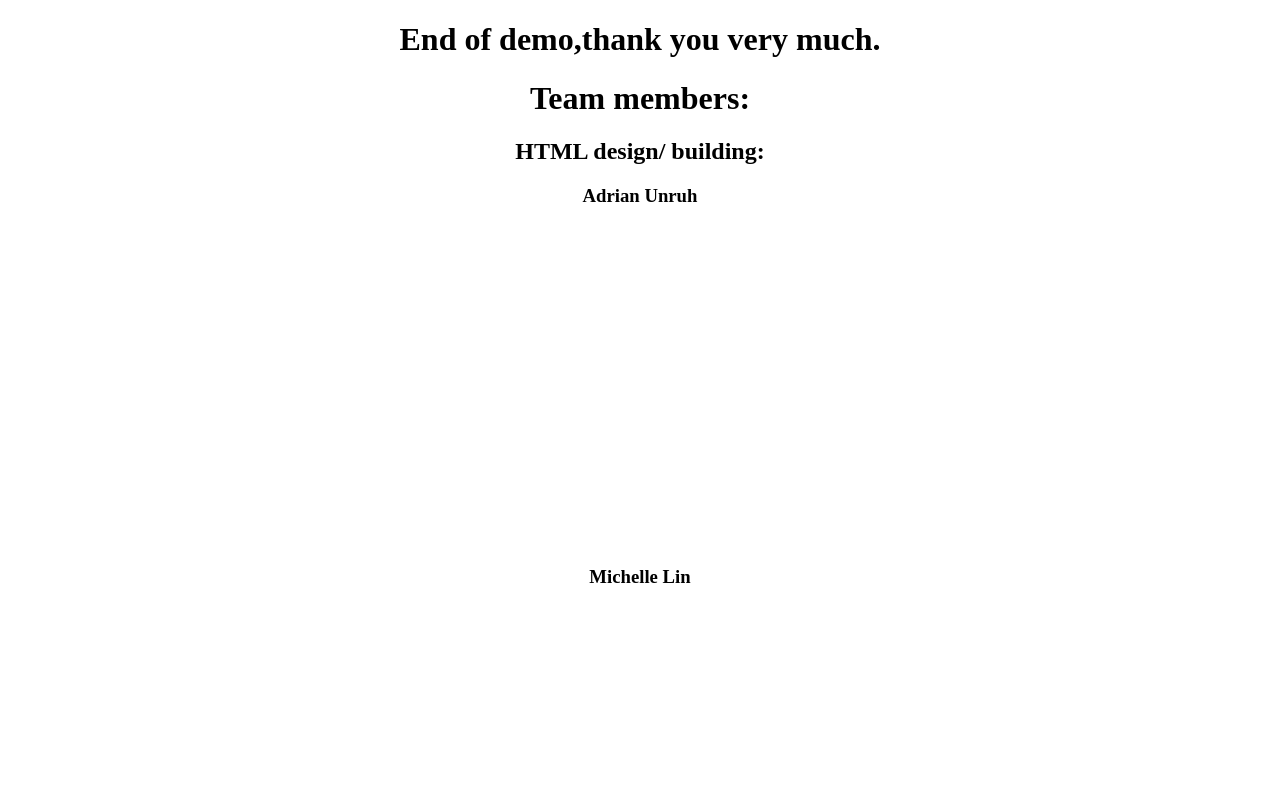
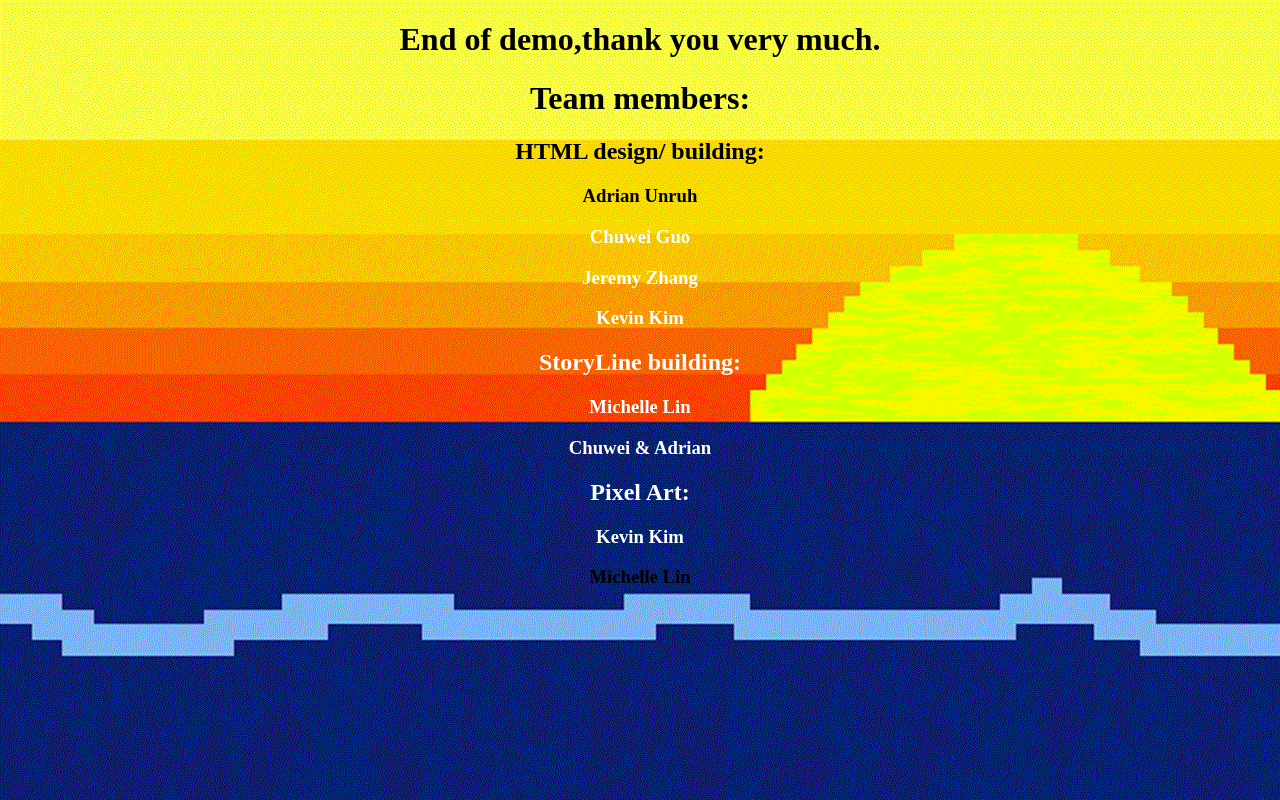
Before and after one commit to EndenDragon/APCS_Project, a Flask app: page /credit in a window 1280 px wide. Run offline with Flask 2, Linux system fonts and the light colour scheme; some libraries are stand-ins or nearby versions.

Commit message:
Background image css
yeah

```diff
--- a/templates/datboi.html
+++ b/templates/datboi.html
@@ -1,8 +1,15 @@
 <!DOCTYPE html>
 <html>
+<head>
+<style>
+html {
+background-image: url("static/img/startScene.gif");
+}
+</style>
+</head>
 <body>
 
-<html background="/static/img/startScene.gif">
+<html>
 <center><h1>End of demo,thank you very much.</h1></center>
 <center><h1>Team members:</h1></center>
 <center><h2>HTML design/ building:</h2></center>
```
